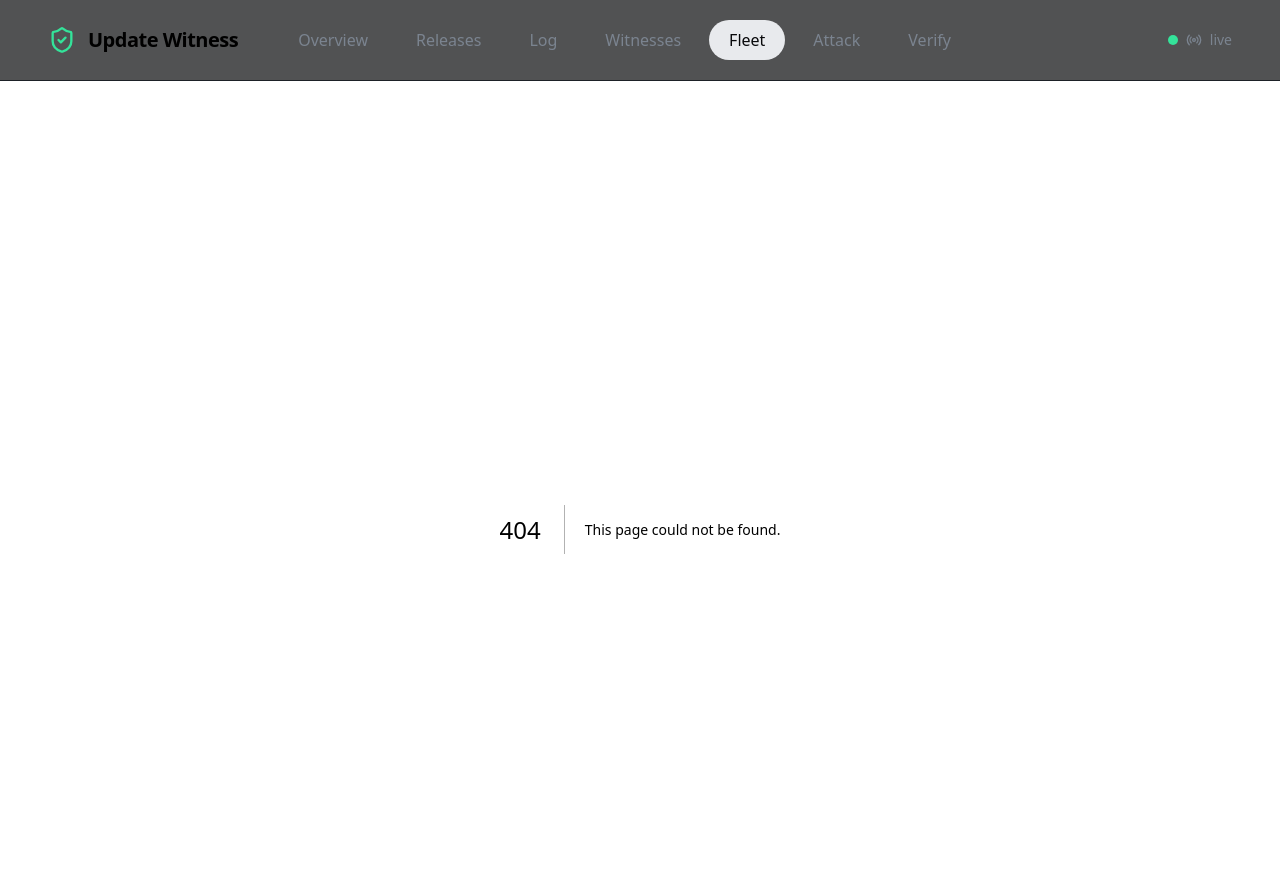
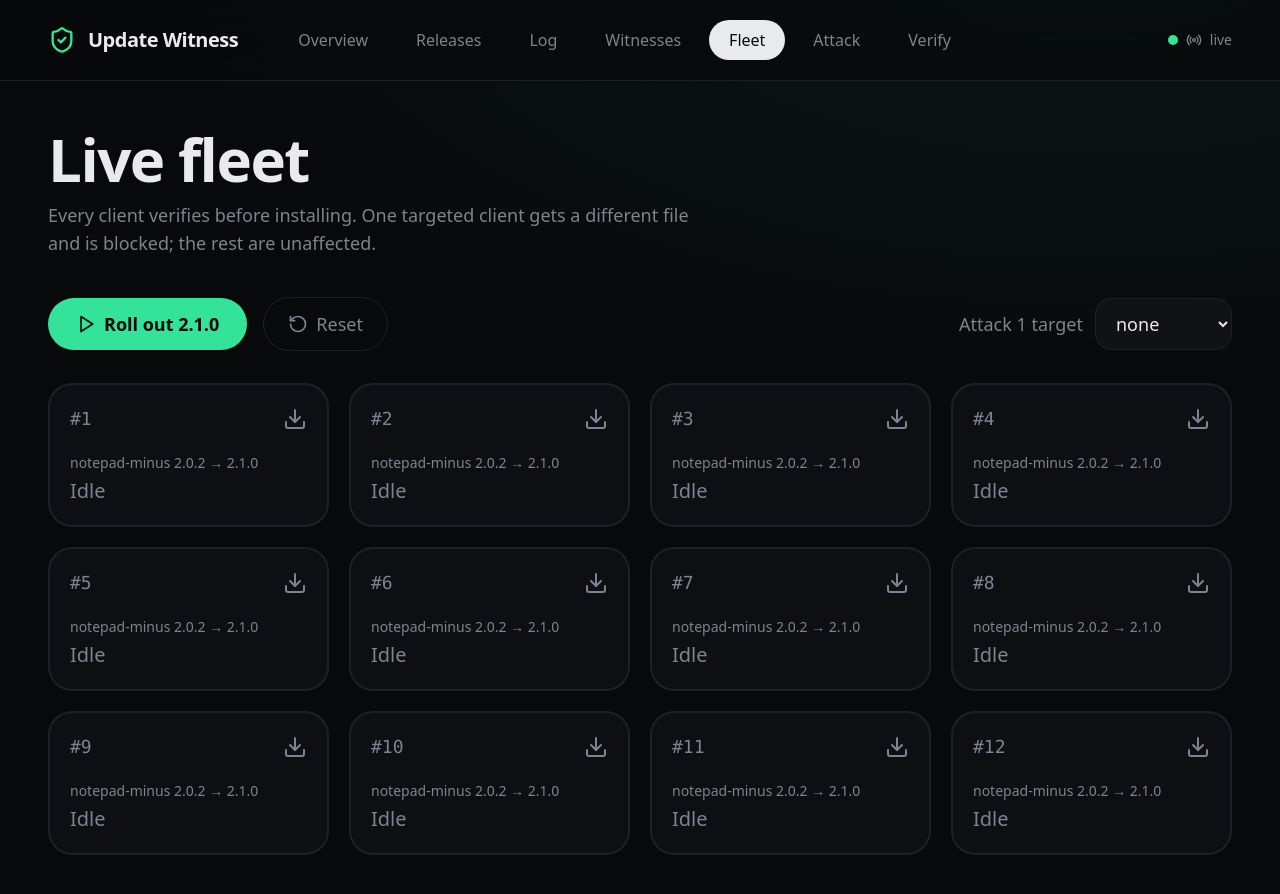
Before and after one commit to kryyo1441/quorum, a Next.js app in the folder apps/web/: page /fleet in a window 1280 px wide. Before the commit this address had no page. Shown: the top 894 px of the page. Built offline with nearby package versions, Linux system fonts and the light colour scheme.

Commit message:
web: add fleet page

```diff
--- /dev/null
+++ b/apps/web/app/fleet/page.tsx
@@ -0,0 +1,5 @@
+import { Title } from "@/components/ui";
+import { FleetGrid } from "@/components/fleet-grid";
+export default function Fleet() {
+  return (<><Title sub="Every client verifies before installing. One targeted client gets a different file and is blocked; the rest are unaffected.">Live fleet</Title><FleetGrid /></>);
+}
```
